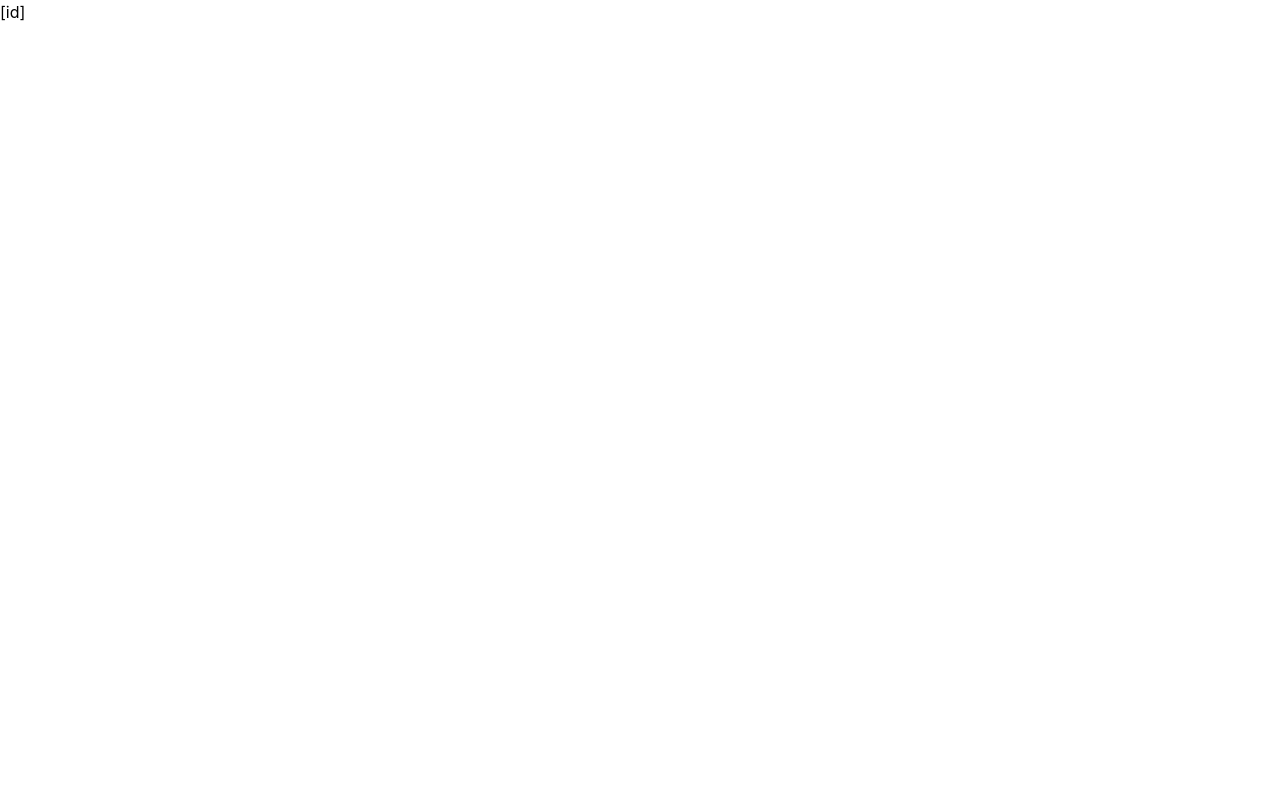
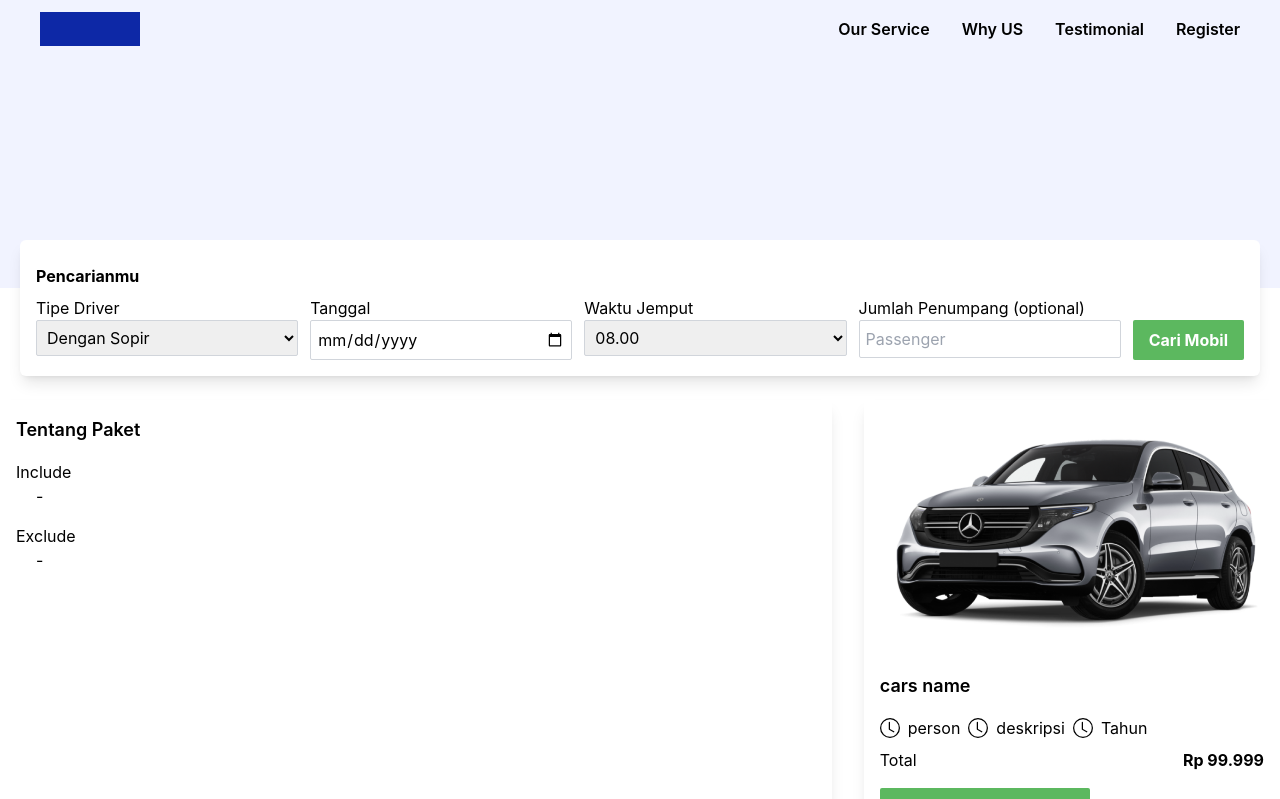
Before and after one commit to adityahimaone/next-data-media-handling, a Next.js app: page /user/cars/1 in a window 1280 px wide. Shown: the top 799 px of the page. Built offline with nearby package versions, Linux system fonts and the light colour scheme.

Commit message:
Add Detail Car Page

```diff
--- a/components/elements/ListCars/CardCar.jsx
+++ b/components/elements/ListCars/CardCar.jsx
@@ -10,8 +10,10 @@ import { BiPlus, BiKey } from "react-icons/bi";
 import { BsClock } from "react-icons/bs";
 import { convertToIDR } from "@/utils/helpers/convertCurrency.helpers";
 import { convertDate } from "@/utils/helpers/convertDate.helpers";
+import { useRouter } from "next/router";
 
 function CardCar({ items, onLocation }) {
+  const router = useRouter();
   const {
     id,
     name,
@@ -28,6 +30,9 @@ function CardCar({ items, onLocation }) {
   const imageNotFound =
     "https://maxler.com/local/templates/maxler/assets/img/not-found.png";
 
+  const onSelect = () => {
+    router.push(`/user/cars/${id}`);
+  };
   return (
     <Card>
       <div>
@@ -79,7 +84,9 @@ function CardCar({ items, onLocation }) {
               </ButtonSuccess>
             </>
           ) : (
-            <ButtonSuccess className="w-full">Pilih Mobil</ButtonSuccess>
+            <ButtonSuccess onClick={onSelect} className="w-full">
+              Pilih Mobil
+            </ButtonSuccess>
           )}
         </div>
       </div>
--- a/components/elements/SearchCars/SearchForm.jsx
+++ b/components/elements/SearchCars/SearchForm.jsx
@@ -84,8 +84,8 @@ function SearchForm({ title = false }) {
               <button
                 className={`font-semibold ${
                   router?.pathname === `/user/cars/search`
-                    ? "btnPrimaryBlue"
-                    : "btnSecondaryGreen"
+                    ? "button-primary-blue"
+                    : "button-secondary-green"
                 }`}
                 isLoading={isSubmitting}
                 type="submit"
--- a/pages/user/cars/[id].jsx
+++ b/pages/user/cars/[id].jsx
@@ -1,7 +1,79 @@
+/* eslint-disable @next/next/no-img-element */
 import React from "react";
+import { useRouter } from "next/router";
+import { BsClock } from "react-icons/bs";
+import { convertToIDR } from "@/utils/helpers/convertCurrency.helpers";
+import SearchForm from "@/components/elements/SearchCars/SearchForm";
+import HeroImg from "@/img/hero.png";
+import ButtonSuccess from "@/components/UI/Button/ButtonSuccess";
+import Layout from "@/components/layouts/User";
+import Zoom from "react-medium-image-zoom";
+import "react-medium-image-zoom/dist/styles.css";
 
 function CarsDetail() {
-  return <div>[id]</div>;
+  const router = useRouter();
+  const { id } = router.query;
+  return (
+    <Layout>
+      <div className="hidden lg:block h-[230px] bg-bluewhite" />
+      <SearchForm title={true} />
+      <div className="mx-auto max-w-screen-xl py-4 ">
+        <div className="flex w-full flex-col-reverse md:flex-row lg:gap-8 px-5 xl:px-0">
+          <div className="w-full lg:w-8/12 rounded-sm shadow-lg p-4 space-y-4">
+            <div>
+              <h2 className="text-lg font-semibold">Tentang Paket</h2>
+            </div>
+            <div>
+              <h3>Include</h3>
+              <ul className="list-disc mx-5">-</ul>
+            </div>
+            <div>
+              <h3>Exclude</h3>
+              <ul className="list-disc mx-5">-</ul>
+            </div>
+          </div>
+          <div className="w-full lg:w-4/12 srounded-sm h-fit shadow-lg p-4">
+            <div className="my-4 h-56 flex justify-center items-center">
+              <Zoom zoomMargin={180} overlayBgColorEnd="rgba(18, 17, 18, 0.61)">
+                <img
+                  src={HeroImg.src}
+                  alt="car"
+                  className="max-w-sm overflow-hidden w-full h-auto"
+                />
+              </Zoom>
+            </div>
+            <div>
+              <h2 className="text-lg font-semibold">cars name</h2>
+            </div>
+            <div className="flex flex-col md:flex-row md:space-x-2 mb-2 my-4">
+              <p className="flex items-center">
+                <BsClock className="w-5 h-5 mr-2" />
+                person
+              </p>
+              <p className="flex items-center">
+                <BsClock className="w-5 h-5 mr-2" />
+                deskripsi
+              </p>
+              <p className="flex items-center">
+                <BsClock className="w-5 h-5 mr-2" />
+                Tahun
+              </p>
+            </div>
+            <div className="flex justify-between mb-4">
+              <h4>Total</h4>
+              <h4 className="font-bold">{convertToIDR(99999)}</h4>
+            </div>
+            <ButtonSuccess className="btnSecondaryGreen">
+              Lanjutkan Pembayaran
+            </ButtonSuccess>
+          </div>
+        </div>
+      </div>
+      <div className="flex justify-center py-8">
+        <ButtonSuccess>Lanjutkan Pembayaran</ButtonSuccess>
+      </div>
+    </Layout>
+  );
 }
 
 export default CarsDetail;
```
